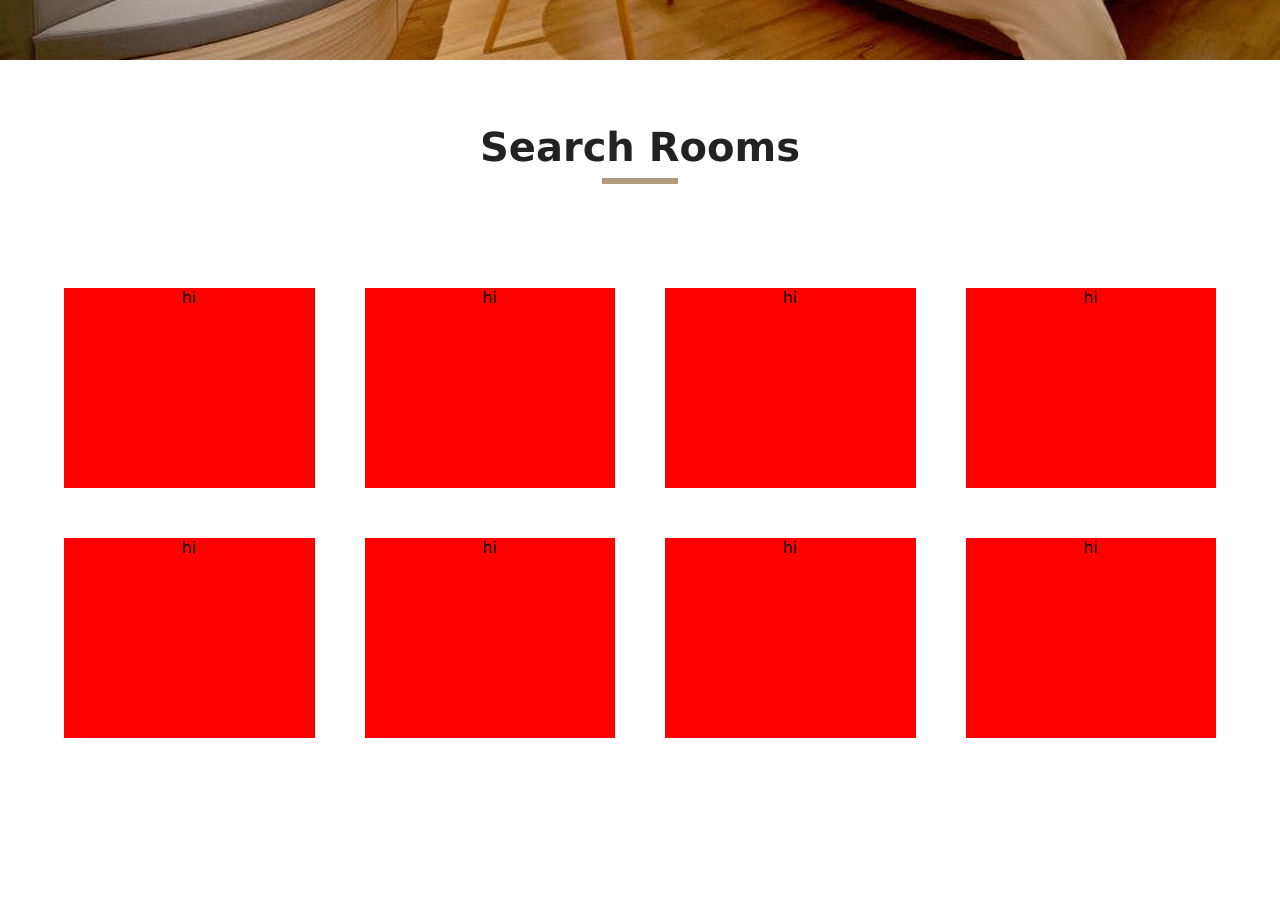
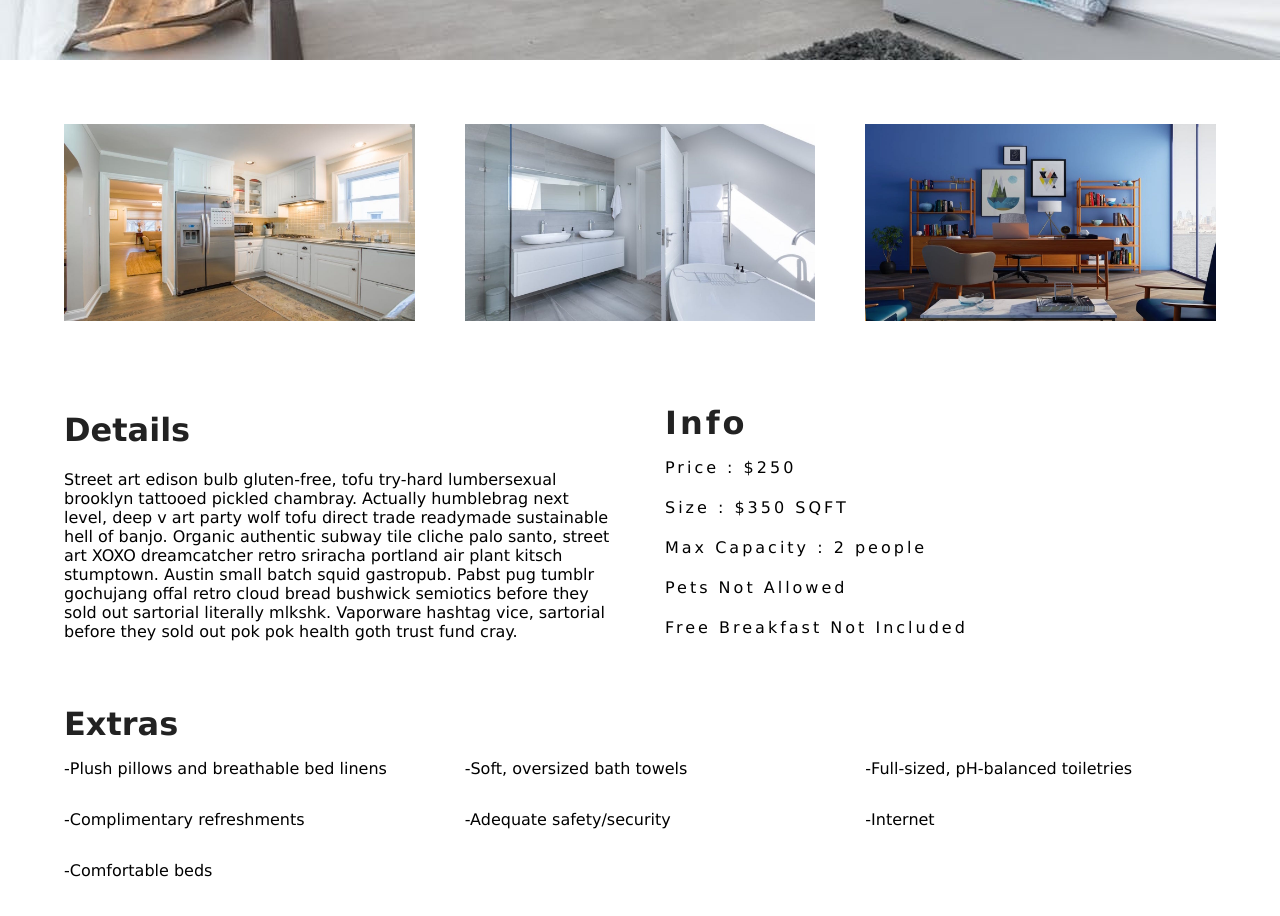
Before and after one commit to vaishnavipy/Responsive-beach-resort-react, a React (Create React App) app: page /rooms/double-basic in a window 1280 px wide. Shown: the part 500-1416 px from the top of the page. Before the commit the page ends 1286 px from the top, so only its background shows below. Built offline with nearby package versions, Linux system fonts and the light colour scheme.

Commit message:
working-on-filter

```diff
--- a/src/App.css
+++ b/src/App.css
@@ -175,11 +175,47 @@ margin-top: 4em;
  margin-bottom: 3em;
  }
  .featured-room{
+   height: auto;
+   width: 100%;
 
+
+ }
+ .grid-imgs{
+   height: auto;
+   width: 100%;
+   object-fit: cover;
+
+ }
+ .room-img-grid{
+   display: grid;
+   grid-template-rows: auto;
+   background-color: #CFCFCF;
+   box-shadow: 2px 7px 4px  #808080;
+   transition: box-shadow 0.3s linear ;
+
+ }
+
+ .room-img-grid:hover{
+  transform: scale(1);
+
+  box-shadow: 6px 10px 5px  #808080;
+ }
+
+ .room-title{
+   text-transform:capitalize ;
+   margin:0;
+   padding: 0.5em 0;
+   letter-spacing: 3.5px;
+
+
+ }
+ .featured-room-flex-height{
    height: 200px;
-   background-color: red;
-   box-shadow: 2px 2px solid black;
  }
+
+
+
+
 /*--------- ROOM BANNER-------------*/
 
 .room-banner{
@@ -188,7 +224,7 @@ margin-top: 4em;
   display: flex;
   justify-content: center;
   align-items: center;
-  background: url(./images/room-2.jpeg);
+
   background-repeat: no-repeat;
   background-position:center;
 background-size:cover;
@@ -196,6 +232,7 @@ height: 70vh ;
 color:white;
 letter-spacing: 3.5px;
 text-align: center;
+text-transform: capitalize;
 
 }
 .room-banner button{
@@ -205,6 +242,32 @@ text-align: center;
 /*--------- FILTER-------------*/
 .filter-bg{
   background-color: white;
+}
+.main-container{
+
+  max-width: 1200px;
+  width: 90%;
+  display: grid;
+  margin:auto;
+  grid-column-gap: 50px ;
+  grid-row-gap: 50px ;
+  text-align: left;
+}
+.filter-grid{
+  grid-template-columns: repeat(auto-fit,minmax(100px,1fr));
+  margin-top: 3em;
+}
+.filter-flex{
+  display: flex;
+  flex-direction: column;
+  gap:0.5em;
+}
+.checkbox-flex{
+  display: flex;
+  margin:0 ;
+}
+label{
+  letter-spacing: 3px;
 }
 
 /*--------- ALL ROOMS GRID-------------*/
@@ -221,7 +284,99 @@ text-align: center;
  margin-bottom: 3em;
 
 }
-.all-rooms-container div{
-  height: 200px;
-  background-color: red;
+.room-flex{
+  display: flex;
+  background-position: center;
+  background-repeat: no-repeat;
+  background-size: cover;
+
+  justify-content: center;
+  align-items: center;
+  cursor: pointer;
+  position: relative;
+
 }
+
+.dark-bg::after{
+  content: "";
+  position: absolute;
+  top:0;
+  bottom: 0;
+  left: 0;
+  right: 0;
+  z-index: 1;
+  background: rgba(0,0,0,0.5) ;
+}
+
+.features-btn{
+  text-transform: uppercase;
+  background-color: #AF9A7D;
+  padding: 0.8em;
+  letter-spacing: 2px;
+  font-weight: 0;
+  display: none;
+  z-index: 2;
+  border :2.5px solid #AF9A7D;
+ font-weight: 530;
+  transition: all 1s;
+
+}
+.features-btn:hover{
+  border :2.5px solid #AF9A7D;
+  color: #AF9A7D;
+  background-color: transparent;
+
+}
+.all-room-flex-height{
+  height: 150px;
+}
+
+
+
+/*--------- ROOM DETAILS-------------*/
+.room-details{
+  text-align: left;
+}
+
+
+
+.other-imgs{
+
+  grid-template-columns: repeat(auto-fit,minmax(300px,1fr)) ;
+
+
+  margin-top: 4em;
+  margin-bottom: 3em;
+
+}
+.other-imgs-div{
+  width: 100%;
+  height: auto;
+}
+.other-imgs-div img{
+  width: 100%;
+  height: auto;
+  object-fit: cover;
+}
+.details-div{
+
+  margin-top: 4em;
+  margin-bottom: 3em;
+  grid-template-columns: repeat(auto-fit,minmax(400px,1fr));
+
+
+}
+.info{
+  letter-spacing: 3px;
+
+  line-height: 1.5em  ;
+}
+.extras{
+
+  grid-template-columns: repeat(auto-fit,minmax(300px,1fr));
+
+  margin-bottom: 3em;
+  grid-row-gap: 0 ;
+
+
+}
--- a/src/App.js
+++ b/src/App.js
@@ -4,6 +4,7 @@ import Navbar from "./components/navbar"
 import {Switch,Route} from "react-router-dom"
 import Home from "./components/home"
 import Rooms from "./components/rooms"
+import RoomDetails from "./components/roomDetails"
 
 
 function App() {
@@ -13,7 +14,8 @@ function App() {
 
       <Switch>
         <Route exact path="/"><Home /></Route>
-        <Route path="/rooms"><Rooms /></Route>
+        <Route exact path="/rooms"><Rooms /></Route>
+        <Route path="/rooms/:slug"><RoomDetails /></Route>
       </Switch>
 
     </div>
--- a/src/components/banner.js
+++ b/src/components/banner.js
@@ -1,4 +1,5 @@
 import React from "react"
+import {Link} from "react-router-dom"
 
 function Banner(){
     return(
@@ -7,7 +8,7 @@ function Banner(){
             <h1>Luxurious Rooms</h1>
             <hr/>
             <p>Deluxe Rooms Starting at $299</p>
-            <button className="banner-btn">Our Rooms</button>
+            <Link to="/rooms"><button className="banner-btn">Our Rooms</button></Link>
         </div>
     </div>)
 }
--- a/src/components/featuredRooms.js
+++ b/src/components/featuredRooms.js
@@ -1,14 +1,37 @@
-import React from "react"
+import React, { useContext } from "react"
+import {RoomContext} from "../roomContextProvider"
+import {Link} from "react-router-dom"
 
 function FeaturedRooms(){
+
+    const {data,handleHover,handleHoverOut} = useContext(RoomContext)
+
+    console.log(data)
+
+    const featured = data.filter((rooms) => rooms.fields.featured).
+                                            map((featuredRoom,i) =>  {
+                                                const {name,slug,images,price} = featuredRoom.fields
+
+
+                                            return(
+                                            <div className="featured-room room-img-grid" key={i} >
+                                                <div className=" featured-room-flex-height room-flex" style={{backgroundImage:`url(${images[0].fields.file.url})`}} onMouseEnter={(e)=>{handleHover(e)}} onMouseLeave={(e)=>{handleHoverOut(e)}}>
+
+                                                    <Link to={`/rooms/${slug}`} className="features-btn">Features</Link>
+                                                </div>
+                                                <h3 className="room-title">{name}</h3>
+                                            </div>
+                                            )
+                                            })
+
+    console.log(featured)
+
     return(
     <div className="featured-rooms-container">
         <h1 className="section-title">Featured Rooms</h1>
         <hr  className="section-hr"/>
         <div className="featured-rooms-grid">
-            <div className="featured-room">hi</div>
-            <div className="featured-room">ji</div>
-            <div className="featured-room">hj</div>
+            {featured}
         </div>
     </div>)
 }
--- /dev/null
+++ b/src/components/roomDetails.js
@@ -0,0 +1,64 @@
+import React, { useContext } from "react"
+import { useParams } from "react-router-dom"
+import RoomsBanner from "./roomsBanner"
+import {RoomContext} from "../roomContextProvider"
+
+
+
+function RoomDetails(){
+    let {slug} = useParams()
+
+    const {data} = useContext(RoomContext)
+
+    const roomObj = data.find(room => room.fields.slug === slug)
+
+    const imgUrl = roomObj.fields.images[0].fields.file.url
+
+    const roomName = roomObj.fields.name
+
+    const otherImages = roomObj.fields.images.filter((img,i) => i != 0).map((img,i) => <div key={i} className="other-imgs-div"><img src={img.fields.file.url} /></div>)
+
+    const pets = roomObj.fields.pets ? "Pets Allowed" : "Pets Not Allowed"
+
+    const breakFast = roomObj.fields.breakfast ? "Free Breakfast Included" : "Free Breakfast Not Included"
+
+    const extras = roomObj.fields.extras.map((extra,i) => <p key={i}>-{extra}</p>)
+
+console.log(slug)
+    return(
+    <div className="room-details">
+        <RoomsBanner url={imgUrl} btnText={roomName}/>
+
+        <div className="other-imgs main-container">
+            {otherImages}
+        </div>
+
+        <div className="details-div main-container">
+
+            <div>
+                <h1 className="section-title">Details</h1>
+                <p>{roomObj.fields.description}</p>
+            </div>
+
+            <div className="info">
+                <h1 className="section-title">Info</h1>
+                <p>Price : ${roomObj.fields.price}</p>
+                <p>Size : ${roomObj.fields.size} SQFT</p>
+                <p>Max Capacity : {roomObj.fields.capacity} people</p>
+                <p>{pets}</p>
+                <p>{breakFast}</p>
+            </div>
+
+        </div>
+
+        <h1 className="section-title main-container">Extras</h1>
+
+        <div className="extras main-container">
+
+                {extras}
+        </div>
+
+    </div>)
+}
+
+export default RoomDetails
--- a/src/components/roomsBanner.js
+++ b/src/components/roomsBanner.js
@@ -1,14 +1,19 @@
 import React from "react"
+import imgUrl from "../images/room-2.jpeg"
+import {Link} from "react-router-dom"
 
-function RoomsBanner(){
+function RoomsBanner({url,btnText}){
     return(
-    <div className="room-banner">
+    <div className="room-banner" style={{backgroundImage:`url(${url})`}}>
         <div className="banner-content room-banner-content">
-            <h1>Our Rooms</h1>
+            <h1>{btnText}</h1>
             <hr/>
 
-            <button className="banner-btn room-banner-btn">Return Home</button>
+           <Link to="/rooms"> <button className="banner-btn room-banner-btn">Return Home</button></Link>
         </div>
     </div>)
 }
+
+RoomsBanner.defaultProps = {url : imgUrl,btnText: "Our Rooms"}
+
 export default RoomsBanner
--- a/src/components/roomsGrid.js
+++ b/src/components/roomsGrid.js
@@ -1,20 +1,33 @@
-import React from "react"
+import React, { useContext } from "react"
+import {RoomContext} from "../roomContextProvider"
+import {Link} from "react-router-dom"
 
 
 
 function RoomsGrid(){
+
+    const {data,handleHover,handleHoverOut} = useContext(RoomContext)
+
+
+
+    const allRooms = data.map((room,i) => {
+        const {name,slug,images} = room.fields
+
+        return(
+            <div className="featured-room room-img-grid" key={i} >
+                <div className="room-flex all-room-flex-height" style={{backgroundImage:`url(${images[0].fields.file.url})`}} onMouseEnter={(e)=>{handleHover(e)}} onMouseLeave={(e)=>{handleHoverOut(e)}}>
+
+                <Link to={`/rooms/${slug}`} className="features-btn">Features</Link>
+                </div>
+                <h4 className="room-title">{name}</h4>
+            </div>
+        )
+    })
+
     return(
     <div className="all-rooms-container">
 
-       <div>hi</div>
-       <div>hi</div>
-       <div>hi</div>
-       <div>hi</div>
-       <div>hi</div>
-       <div>hi</div>
-       <div>hi</div>
-       <div>hi</div>
-
+        {allRooms}
 
     </div>)
 }
--- a/src/data.js
+++ b/src/data.js
@@ -729,7 +729,7 @@ export default [
         {
           fields: {
             file: {
-              url: room1
+              url: img4
             }
           }
         },
@@ -750,7 +750,7 @@ export default [
         {
           fields: {
             file: {
-              url: room4
+              url: room1
             }
           }
         }
--- a/src/roomContextProvider.js
+++ b/src/roomContextProvider.js
@@ -1,12 +1,30 @@
-import React from "react"
+import React, { useState } from "react"
+import rawdata from "./data"
 
 
     const RoomContext = React.createContext()
 
 function RoomContextProvider({children}){
 
+    const [data,setData] = useState(rawdata)
+
+
+
+    function handleHover(e){
+        e.currentTarget.classList.add("dark-bg")
+       e.currentTarget.children[0].style.display ="inline"
+    }
+
+    function handleHoverOut(e){
+        e.currentTarget.classList.remove("dark-bg")
+        e.currentTarget.children[0].style.display ="none"
+    }
+
+
+
+
     return(
-        <RoomContext.Provider value="">
+        <RoomContext.Provider value={{data,handleHover,handleHoverOut}}>
 
             {children}
         </RoomContext.Provider>
```
Also changed, not shown: src/components/filter.js (+54 -1 lines), 1 other file (tests, documents, lock files or other folders).
